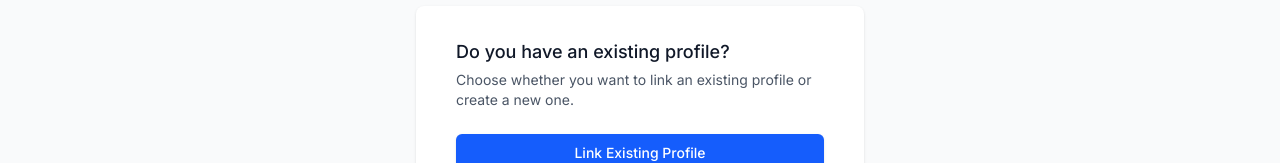
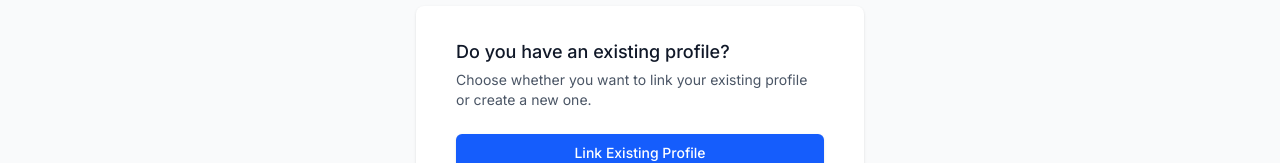
Before and after one commit to en-tropyc/cozy-connect, a Next.js app: page /auth/link-or-create in a window 1280 px wide. Shown: the part 350-513 px from the top of the page. Built offline with nearby package versions, Linux system fonts and the light colour scheme; no server answers; sample sign-in values are in the browser's storage.

Commit message:
minor updates

```diff
--- a/src/app/auth/link-or-create/page.tsx
+++ b/src/app/auth/link-or-create/page.tsx
@@ -44,7 +44,7 @@ export default function LinkOrCreatePage() {
             <div>
               <h3 className="text-lg font-medium text-gray-900">Do you have an existing profile?</h3>
               <p className="mt-1 text-sm text-gray-600">
-                Choose whether you want to link an existing profile or create a new one.
+                Choose whether you want to link your existing profile or create a new one.
               </p>
             </div>
 
--- a/src/app/matches/page.tsx
+++ b/src/app/matches/page.tsx
@@ -62,7 +62,7 @@ export default async function MatchesPage() {
         picture: record.fields['Picture 照片'] as any[],
         location: record.fields['🌏 Where are you from? 你從哪裡來？'] as string
       };
-    }));
+    });
 
     // Process matches where user is swiped (these are connection requests)
     const pendingConnectionRequests = matchesWhereUserIsSwiped
```
